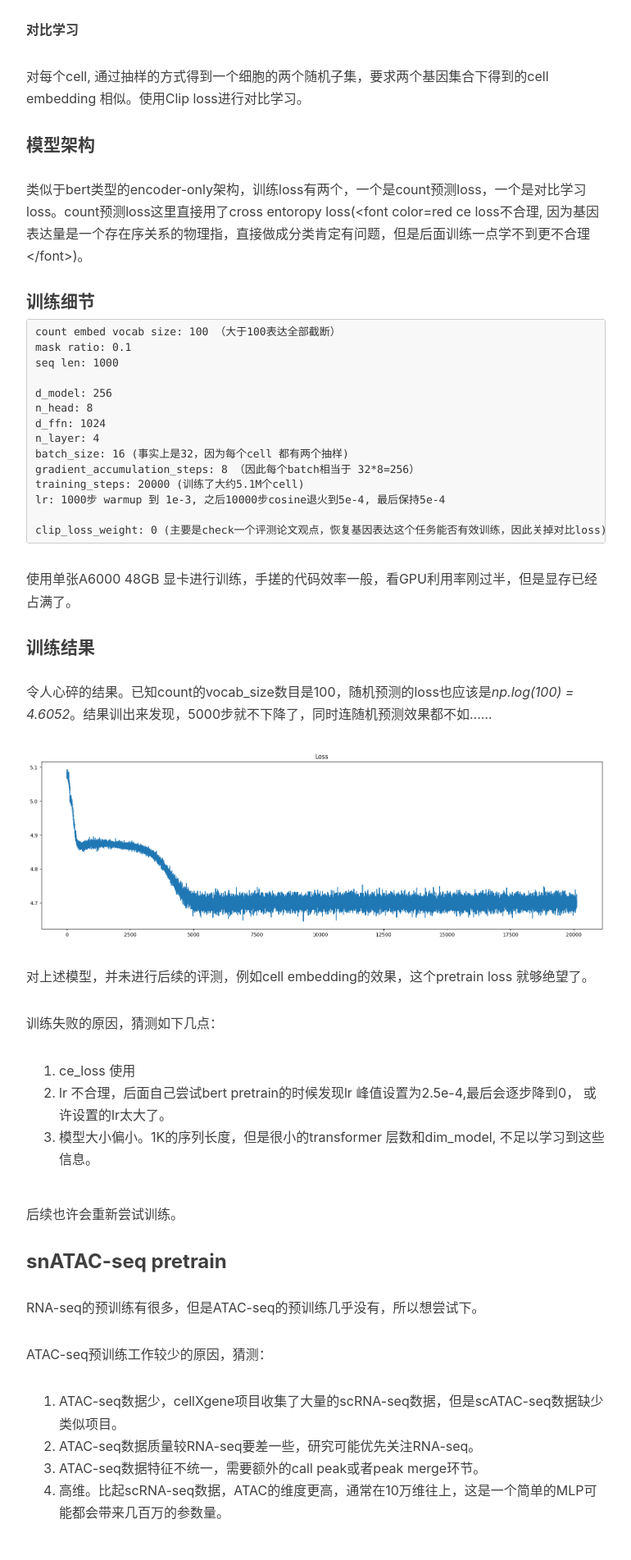
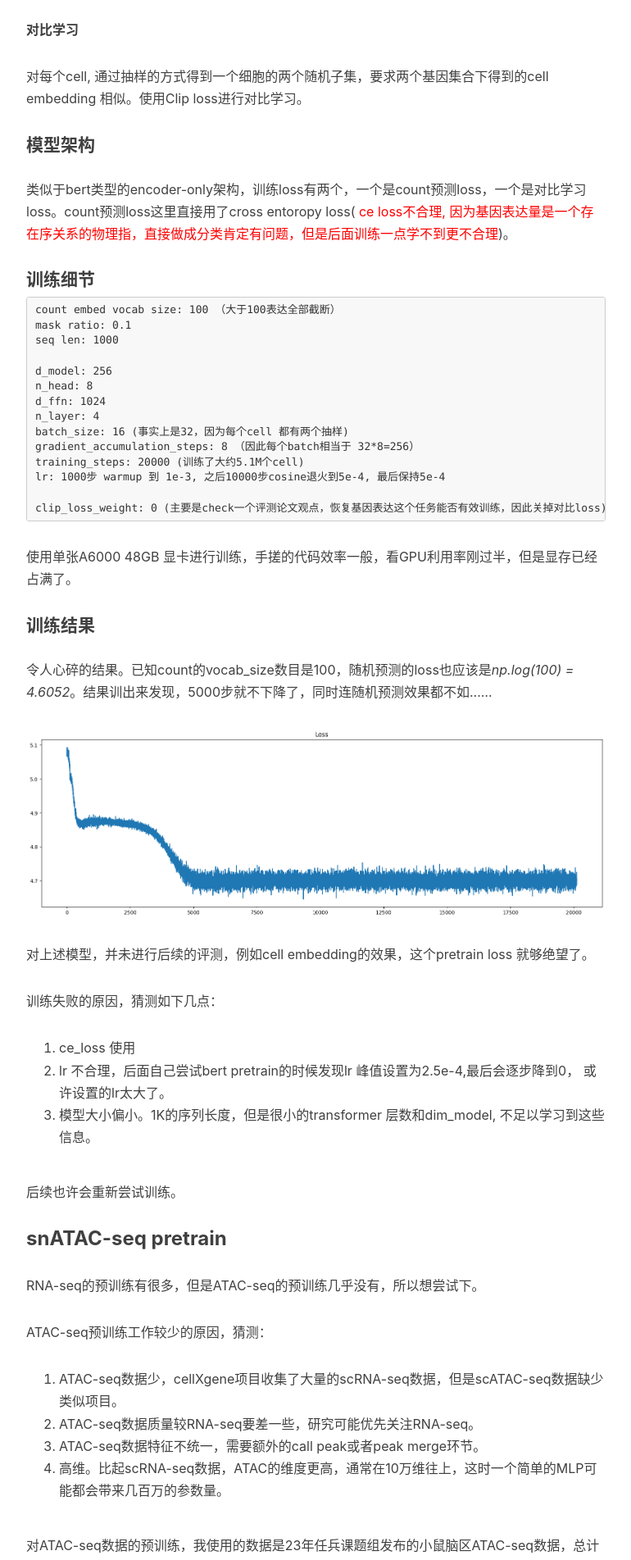
Before and after one commit to moonbyul-99/moonbyul-99.github.io, a Jekyll site: the page built from _posts/2024-12-2-单细胞预训练模型总结(2).markdown, in a window 1280 px wide. Shown: the part 2260-4163 px from the top of the page at 82% size, without its empty margins (233-1003 px from the left). Built offline with Jekyll 4.4.1, drawn with Linux system fonts in a browser that asks for light colours; nearby versions of some CDN libraries; comment, search, counter and statistics services are not loaded; some of the changed text lies outside the part shown.

Commit message:
modified

```diff
--- a/_posts/2024-11-25-生信笔记1.markdown
+++ b/_posts/2024-11-25-生信笔记1.markdown
@@ -4,7 +4,7 @@
 show_date: true
 title:  生信笔记-1
 date:   2024-11-25 13:40:20 -0600
-header-img: img/20240219/刚铎.webp
+header-img: img/20241202/布都御魂.png
 tags: [计算生物学]
 author: 孙睿
 mathjax: yes
@@ -50,7 +50,7 @@
    \end{equation}
    $$
 
-  在上述定义中，$P_{hit}(S,i)$是参考基因集合S在排序后差异基因列表中位置分布的empirical distribution function, 修正权重$\frac{1}{K}$为$\frac{|cor|^{p}}{N_R}$。$P_{miss}(S,i)$是非参考基因集合S在列表中位置分布的empirical distribution function. 可以看到，KS越大，说明参考集合S和非参考集合中的基因分布差异越大，参考基因集合S在差异基因列表中的富集程度越高。
+  在上述定义中，$P_{hit}(S,i)$是参考基因集合S在排序后差异基因列表中位置分布的empirical distribution function, 修正权重$\frac{1}{K}$为$\frac{\lvert cor \rvert^{p}}{N_R}$。$P_{miss}(S,i)$是非参考基因集合S在列表中位置分布的empirical distribution function. 可以看到，KS越大，说明参考集合S和非参考集合中的基因分布差异越大，参考基因集合S在差异基因列表中的富集程度越高。
 
 3. **显著性检验**
    - 随机打乱样本的标签
--- a/_posts/2024-12-2-单细胞预训练模型总结(2).markdown
+++ b/_posts/2024-12-2-单细胞预训练模型总结(2).markdown
@@ -69,7 +69,7 @@
 
 #### 模型架构
 
-类似于bert类型的encoder-only架构，训练loss有两个，一个是count预测loss，一个是对比学习loss。count预测loss这里直接用了cross entoropy loss(<font color=red ce loss不合理, 因为基因表达量是一个存在序关系的物理指，直接做成分类肯定有问题，但是后面训练一点学不到更不合理</font>)。
+类似于bert类型的encoder-only架构，训练loss有两个，一个是count预测loss，一个是对比学习loss。count预测loss这里直接用了cross entoropy loss(<font color=red> ce loss不合理, 因为基因表达量是一个存在序关系的物理指，直接做成分类肯定有问题，但是后面训练一点学不到更不合理</font>)。
 
 #### 训练细节
 
@@ -116,7 +116,7 @@
 1. ATAC-seq数据少，cellXgene项目收集了大量的scRNA-seq数据，但是scATAC-seq数据缺少类似项目。
 2. ATAC-seq数据质量较RNA-seq要差一些，研究可能优先关注RNA-seq。
 3. ATAC-seq数据特征不统一，需要额外的call peak或者peak merge环节。
-4. 高维。比起scRNA-seq数据，ATAC的维度更高，通常在10万维往上，这是一个简单的MLP可能都会带来几百万的参数量。
+4. 高维。比起scRNA-seq数据，ATAC的维度更高，通常在10万维往上，这时一个简单的MLP可能都会带来几百万的参数量。
 
 对ATAC-seq数据的预训练，我使用的数据是23年任兵课题组发布的小鼠脑区ATAC-seq数据，总计2.3M个细胞。特征按照基因组分bin，共5.5M个特征。
 
```
Also changed, not shown: other parts of _posts/2024-12-2-单细胞预训练模型总结(2).markdown (+7 -6 lines), 2 other files.
